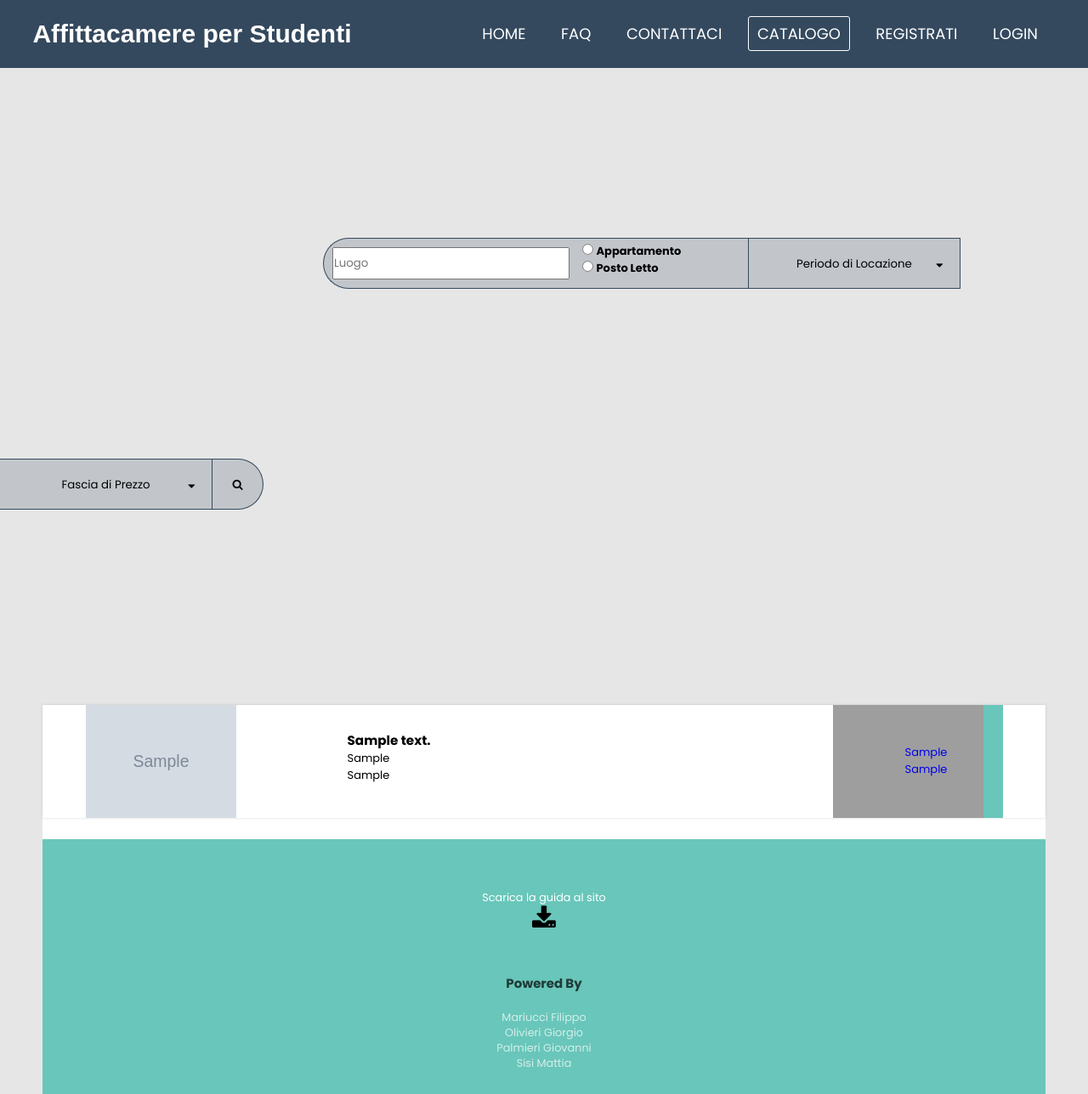
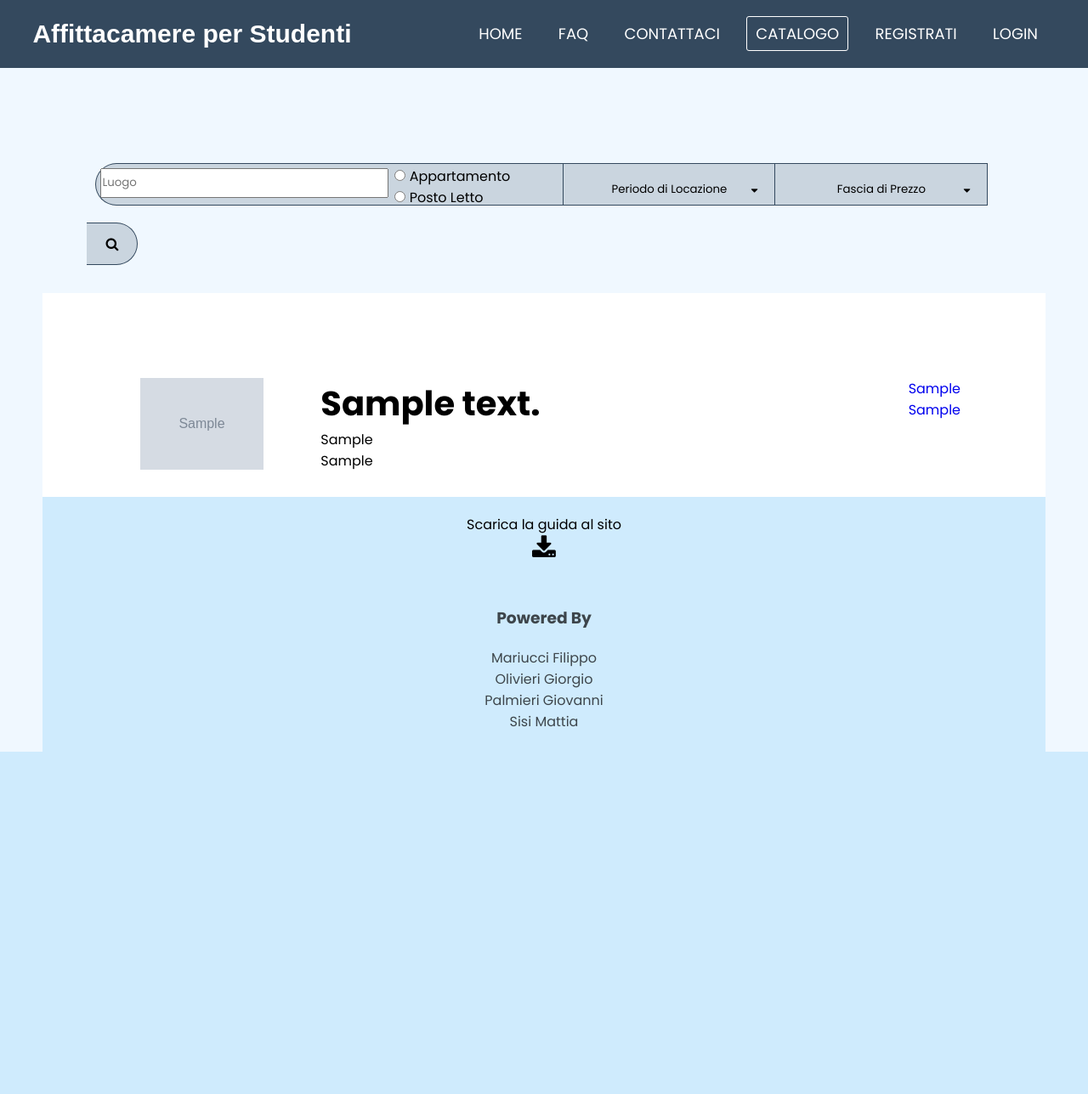
Before and after one commit to FilippoMariucci/TEC-WEB, a PHP site: page /project/Livello_1/catalogo_no_log.php in a window 1280 px wide. Shown: the whole page at 85% size. After the commit the page ends 885 px from the top, so only its background shows below. Run offline with PHP 8.4, Linux system fonts and the light colour scheme; tables that the repository leaves empty or names only in its code hold one stand-in row (values such as "Sample post"); grey boxes marked "Sample" are stand-in pictures; grey boxes are pictures that could not be loaded.

Commit message:
alcune modifiche tra messaggi e catalogo_no_log.phpo

```diff
--- a/css/Livello_1_style/catalogo_no_log_style.css
+++ b/css/Livello_1_style/catalogo_no_log_style.css
@@ -1,3 +1,5 @@
+
+
 @import url('https://fonts.googleapis.com/css?family=Poppins:400,500,600,700&display=swap');
 *{
   margin: 0;
@@ -5,18 +7,15 @@
   box-sizing: border-box;
   font-family: 'Poppins', sans-serif;
 }
-header{
-  margin-top: 100px;
-  height: 650px;
-}
+
 .location{
-  margin-top: 100px;
-  margin-left: 380px;
-  margin-bottom: 100px;
-  height: 60px;
-  width: 300px;
+  margin-top: 10px;
+  margin-left: 10px;
+  margin-bottom: 10px;
+  height: 50px;
+  width: 350px;
   background: rgba(52, 73, 94, 0.2);
-  padding: 10px;
+  padding: 5px;
   position: relative;
   float: left;
   border-top: 1px solid#34495e;
@@ -26,31 +25,32 @@
 }
 .location input{
   width: 100%;
-  height: 100%;
+  height: 90%;
 }
 .tipologia{
-  height: 60px;
+  height: 50px;
   width: 200px;
   background: rgba(52, 73, 94, 0.2);
-  padding: 5px;
+  padding: 2px;
   position: relative;
   float: left;
-  margin-top: 100px;
-  margin-bottom: 100px;
+  margin-top: 10px;
+  margin-bottom: 10px;
   text-align: left;
   border-top: 1px solid #34495e;
   border-bottom: 1px solid #34495e;
 }
 .dropbtn{
   float: left;
-  height: 60px;
+  height: 50px;
   width: 250px;
   position: relative;
-  margin-top: 100px;
-  margin-bottom: 100px;
+  margin-top: 10px;
+  margin-bottom: 10px;
   padding: 10px;
   background-color: rgba(52, 73, 94, 0.2);
   border: 1px solid #34495e;
+  text-align: center;
 }
 .dropbtn p{
   margin-top: 10px;
@@ -66,12 +66,12 @@
   border-bottom: 1px solid #34495e;
   border-left: 1px solid #34495e;
   background: rgba(52, 73, 94, 0.2);
-  height: 90px;
+  height: 93px;
   width: 250px;
   position: absolute;
   padding: 15px;
-  margin-top: 160px;
-  margin-left: 880px;
+  margin-top: 3.6%;
+  margin-left: 34.05%;
   text-align: center;
   display: none;
 }
@@ -81,11 +81,11 @@
 }
 .dropbtn2{
   float: left;
-  height: 60px;
+  height: 50px;
   width: 250px;
   position: relative;
-  margin-top: 100px;
-  margin-bottom: 100px;
+  margin-top: 10px;
+  margin-bottom: 10px;
   padding: 10px;
   background-color: rgba(52, 73, 94, 0.2);
   border-top: 1px solid #34495e;
@@ -98,12 +98,12 @@
   border-bottom: 1px solid #34495e;
   border-left: 1px solid #34495e;
   background: rgba(52, 73, 94, 0.2);
-  height: 90px;
+  height: 93px;
   width: 250px;
   position: absolute;
   padding: 15px;
-  margin-top: 160px;
-  margin-left: 1130px;
+  margin-top: 3.6%;
+  margin-left: 49.18%;
   text-align: center;
   display: none;
 }
@@ -118,8 +118,8 @@
 }
 .send button{
   float: left;
-  margin-top: 100px;
-  height: 60px;
+  margin-top: 10px;
+  height: 50px;
   width: 60px;
   background-color: rgba(52, 73, 94, 0.2);
   border-right: 1px solid #34495e;
@@ -129,3 +129,45 @@
   cursor: pointer;
   border-radius: 0 60px 60px 0;
 }
+
+.filter{
+  padding: 8%;
+  font-size: medium;
+  position: relative;
+
+}
+
+
+.container_home{
+
+  padding: 100px 100px;
+  margin-top: 60px;
+  margin-left: 15px;
+  margin-bottom: 40px;
+}
+
+.img_home{
+  float:left;
+  height: 13%;
+  width: 15%;
+
+}
+
+.description{
+float: left;
+  margin-left: 7%;
+
+}
+
+.price_box{
+float: right;
+}
+
+
+.h3_home{
+  font-size: 250%;
+}
+
+.p_home_price{
+  font-size: 100%;
+}
--- a/css/templatemo-style.css
+++ b/css/templatemo-style.css
@@ -375,6 +375,7 @@
     align-items: stretch;
     justify-content: space-around;
     margin-bottom: 25px;
+  background-color: red;
 }
 
 .tm-recommended-title {
@@ -604,12 +605,14 @@
         margin-left: auto;
         margin-right: auto;
         width: 270px;
+      background-color: red;
     }
 
     .tm-recommended-price,
     .tm-recommended-price-link {
         position: relative;
         z-index: 1000;
+      background-color: red;
     }
 
     .tm-recommended-price { padding-top: 50px; }
--- a/js/check.js
+++ b/js/check.js
@@ -1,7 +1,7 @@
 function check_ruolo(x){
 
   if(x ==='le' ) {
-            window.location('../Livello_2/area_ris_2.html');
+            window.location('../Livello_2/area_ris_2.php');
         } else{
             window.location(' ../Livello_3/area_ris_3.html');
         }
--- a/project/Livello_1/catalogo_no_log.php
+++ b/project/Livello_1/catalogo_no_log.php
@@ -1,13 +1,17 @@
 <!DOCTYPE html>
 <html lang="en">
 <head>
+<?php
+ ?>
   <meta charset="UTF-8">
   <title>CATALOGO</title>
   <link rel="stylesheet" type="text/css" href="../../css/nav_style.css">
   <link rel="stylesheet" type="text/css" href="../../css/footer.css">
   <link rel="stylesheet" type="text/css" href="../../css/Livello_1_style/catalogo_no_log_style.css">
-  <link rel="stylesheet" type="text/css" href="../../css/templatemo-style.css">
+
   <link rel="stylesheet" href="https://cdnjs.cloudflare.com/ajax/libs/font-awesome/4.7.0/css/font-awesome.min.css">
+
+  <style><?php include '../../css/Livello_1_style/catalogo_no_log_style.css'; ?></style>
 </head>
 <body>
 
@@ -27,7 +31,7 @@
     </label>
   </nav>
 
-  <header>
+  <div class="filter">
 
     <div class="location">
       <input type="text" placeholder="Luogo">
@@ -71,14 +75,12 @@
     </div>
 
 
-  </header>
+  </div>
 
   <div class="giggi" style="margin-left: 50px; margin-right: 50px">
 
     <div class="tab-content clearfix" style="background: white;">
 
-
-<?php session_start(); ?>
 
 <?php
 //including the database connection file
@@ -96,17 +98,18 @@
     $imageURL = '../../uploads/'.$res["file_name"];
 ?>
 
-    <div class="tm-recommended-place">
-     <img src="<?php echo $imageURL; ?>" width="15%" height="12%" align="left" style="float:left; margin_left:0"/>
-      <div class="tm-recommended-description-box">
+    <div class="container_home">
 
-        <h3 class="tm-recommended-title"> <?php echo "<h3>".$res['descrizione']."</h3>" ?></h3>
-        <p class="tm-text-highlight"><?php echo "<p>".$res['citta']."</p>" ?></p>
-        <p class="tm-text-gray"> <?php echo "<p>".$res['via']."</p>" ?></p>
+     <img class="img_home" src="<?php echo $imageURL; ?>"/>
+      <div class="description">
+
+        <h3 class="h3_home" <?php echo "<h3>".$res['descrizione']."</h3>" ?></h3>
+        <p class="p_home"<?php echo "<p>".$res['citta']."</p>" ?></p>
+        <p class="p_home" <?php echo "<p>".$res['via']."</p>" ?></p>
       </div>
-      <a href="#" class="tm-recommended-price-box">
-        <p class="tm-recommended-price"><?php echo "<p>".$res['numero_civico']."</p>" ?></p>
-        <p class="tm-recommended-price-link"><?php echo "<p>".$res['dimensioni']."</p>" ?> </p>
+      <a href="#" class="price_box">
+        <p class="p_home_price" <?php echo "<p>".$res['numero_civico']."</p>" ?></p>
+        <p class="p_home_price" <?php echo "<p>".$res['dimensioni']."</p>" ?> </p>
       </a>
 
     </div>
--- a/project/Livello_1/home_log.php
+++ b/project/Livello_1/home_log.php
@@ -25,7 +25,7 @@
               include("connection_1.php");
               $result = mysqli_query($mysqli, "SELECT * FROM utente2");
         ?>
-        <a href="../Livello_2/area_ris_2.html" style="padding:10px; color:orange"> Welcome <?php echo $_SESSION['name'] ?></a>
+        <a href="../Livello_2/area_ris_2.php" style="padding:10px; color:orange"> Welcome <?php echo $_SESSION['name'] ?></a>
         <?php
           } else {
               include("connection_1.php");
--- a/project/Livello_1/login.html
+++ b/project/Livello_1/login.html
@@ -35,7 +35,7 @@
       <li><a href="home_no_log.html">home</a></li>
       <li><a href="faq.html">faq</a></li>
       <li><a href="contattaci_no_log.html">contattaci</a></li>
-      <li><a href="catalogo_no_log.html">catalogo</a></li>
+      <li><a href="catalogo_no_log.php">catalogo</a></li>
       <li><a href="registrazione.html">registrati</a></li>
       <li><a href="login.html"class="active">login</a></li>
     </ul>
```
Also changed, not shown: project/Livello_2/area_ris_2.php (renamed from project/Livello_2/area_ris_2.html, +43 -1 lines).
